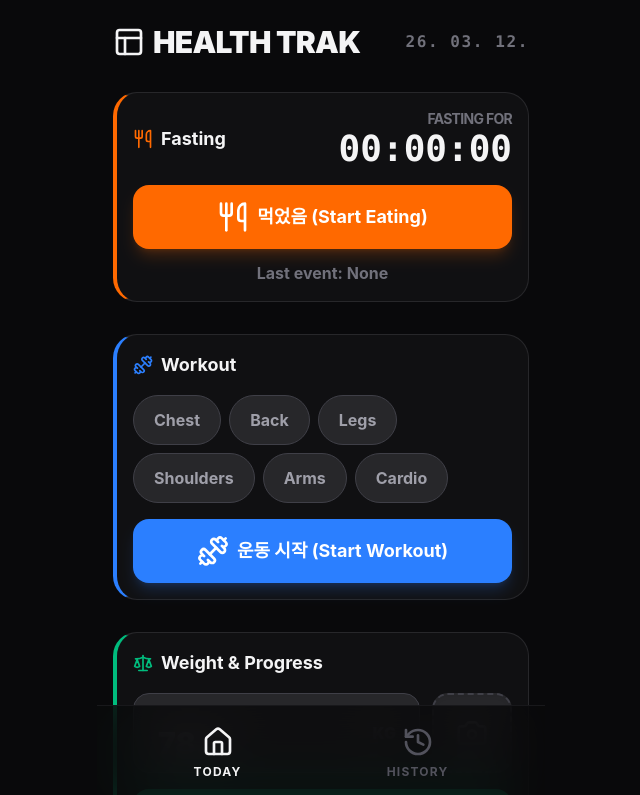
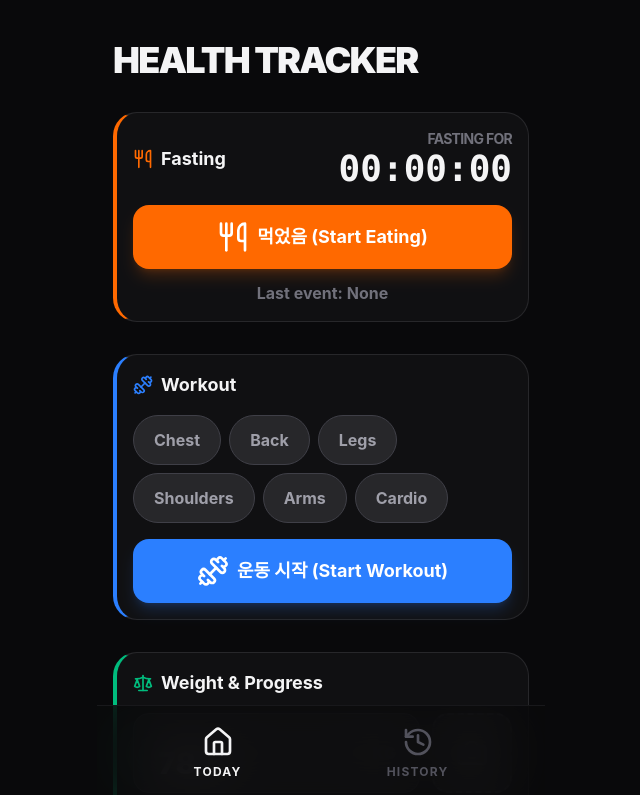
Before and after one commit to chan-o0o/Health_Tracking, a React (Vite) app: page / in a window 1280 px wide. Shown: the top 795 px of the page, without its empty margins (319-959 px from the left). Built offline with nearby package versions, Linux system fonts and the light colour scheme.

Commit message:
Simplify header: remove icon and date

```diff
--- a/src/App.tsx
+++ b/src/App.tsx
@@ -14,14 +14,10 @@ function App() {
 
   return (
     <div className="min-h-screen max-w-md mx-auto px-4 pt-6 pb-24">
-      <header className="flex items-center justify-between mb-8">
-        <h1 className="text-3xl font-black tracking-tight flex items-center gap-2">
-          <Layout className="w-8 h-8" />
-          {activeTab === 'today' ? 'HEALTH TRAK' : 'LOG HISTORY'}
+      <header className="mb-8 pt-4">
+        <h1 className="text-4xl font-black tracking-tighter">
+          {activeTab === 'today' ? 'HEALTH TRACKER' : 'HISTORY'}
         </h1>
-        <div className="text-base font-mono text-zinc-500 uppercase tracking-widest font-bold">
-          {new Date().toLocaleDateString('ko-KR', { year: '2-digit', month: '2-digit', day: '2-digit' })}
-        </div>
       </header>
 
       <main className="space-y-8">
```
